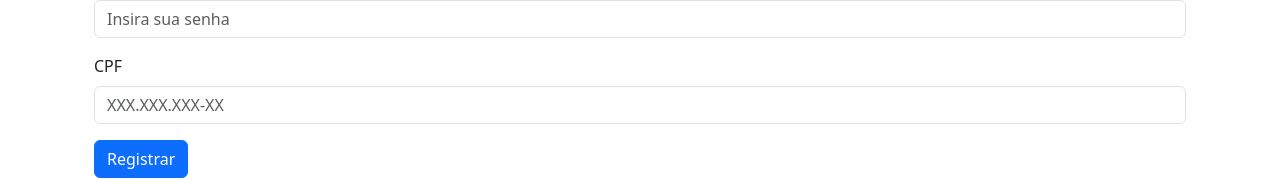
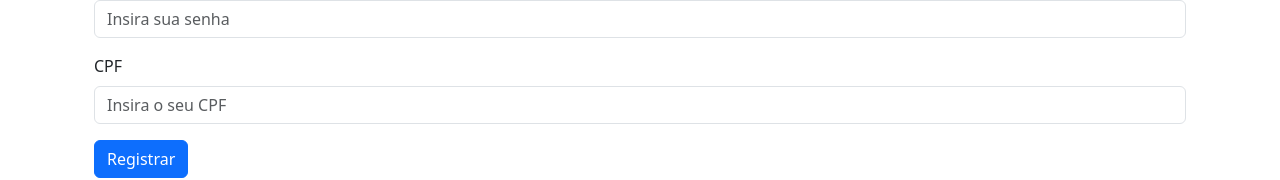
Before and after one commit to VictorCDS-p/PDA_Organization, a React (Vite) app: page /auth in a window 1280 px wide. Both pictures are taken after a click on the button "Registrar". Shown: the part 456-636 px from the top of the page. Built offline with nearby package versions, Linux system fonts and the light colour scheme.

Commit message:
registration fix

```diff
--- a/src/pages/AuthPage/components/Registration/index.jsx
+++ b/src/pages/AuthPage/components/Registration/index.jsx
@@ -1,5 +1,5 @@
 import React, { useState } from "react";
-import { useNavigate, Link } from "react-router-dom";
+import { useNavigate } from "react-router-dom";
 import { Form, Button, Container } from "react-bootstrap";
 
 export default function Registration() {
@@ -133,7 +133,7 @@ export default function Registration() {
           <Form.Label>CPF</Form.Label>
           <Form.Control
             type="text"
-            placeholder="XXX.XXX.XXX-XX"
+            placeholder="Insira o seu CPF"
             name="cpf"
             value={formData.cpf}
             onChange={handleChange}
--- a/src/pages/NotFound/index.jsx
+++ b/src/pages/NotFound/index.jsx
@@ -8,8 +8,6 @@ export default function NotFound() {
         Desculpe, mas a página que você está procurando não existe. Por favor, verifique o URL
         ou volte à página inicial.
         <br />
-        <strong>Funcionalidade:</strong>
-        - Um link de retorno à página inicial.
       </p>
     </div>
   );
```
